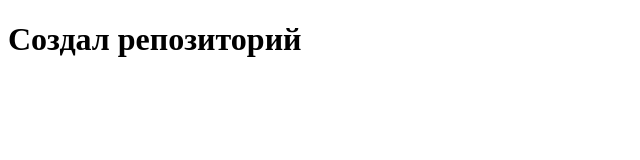
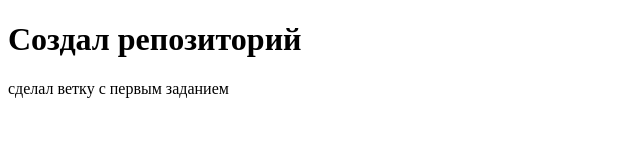
Before and after one commit to Tynberli/learnJs, a plain HTML site: page index.html in a window 1280 px wide. Shown: the whole page, without its empty margins (0-640 px from the left). Drawn offline with Linux system fonts and the light colour scheme.

Commit message:
first DZ

```diff
--- a/index.html
+++ b/index.html
@@ -8,7 +8,7 @@
     <script src="app.js"></script>
 </head>
 <h1>Создал репозиторий</h1>
-
+<p>сделал ветку с первым заданием</p>
 <body>
 
 </body>
```
